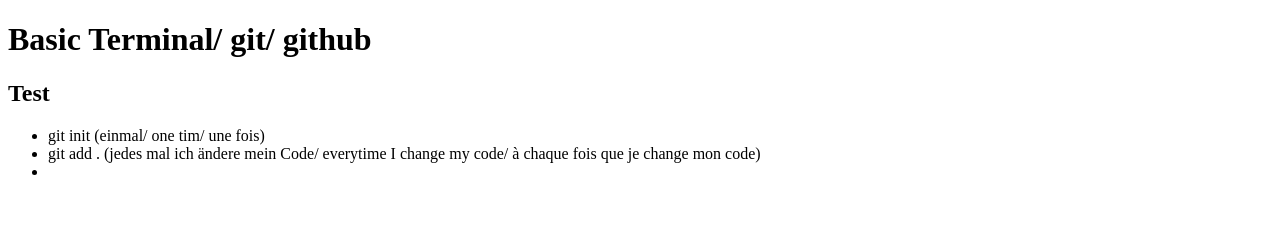
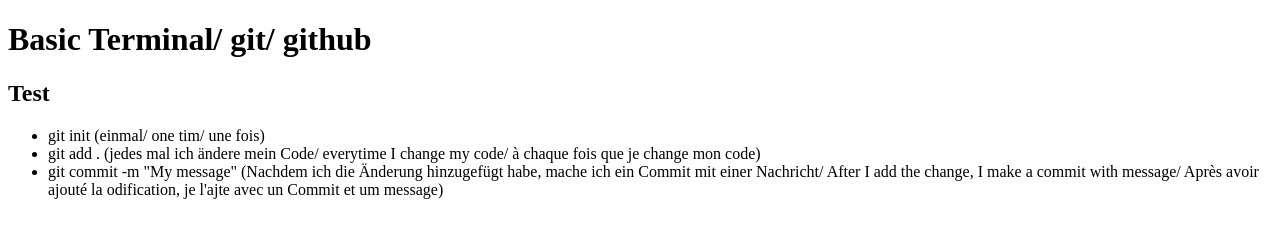
Before and after one commit to iwinter74/first_repo_temp, a plain HTML site: page index.html in a window 1280 px wide. Drawn offline with Linux system fonts and the light colour scheme.

Commit message:
new list added

```diff
--- a/index.html
+++ b/index.html
@@ -12,7 +12,7 @@
     <ul>
         <li>git init (einmal/ one tim/ une fois)</li>
         <li>git add . (jedes mal ich ändere mein Code/ everytime I change my code/ à chaque fois que je change mon code)</li>
-        <li></li>
+        <li>git commit -m "My message" (Nachdem ich die Änderung hinzugefügt habe, mache ich ein Commit mit einer Nachricht/ After I add the change, I make a commit with  message/ Après avoir ajouté la odification, je l'ajte avec un Commit et um message)</li>
     </ul>
 </body>
 </html>
```
